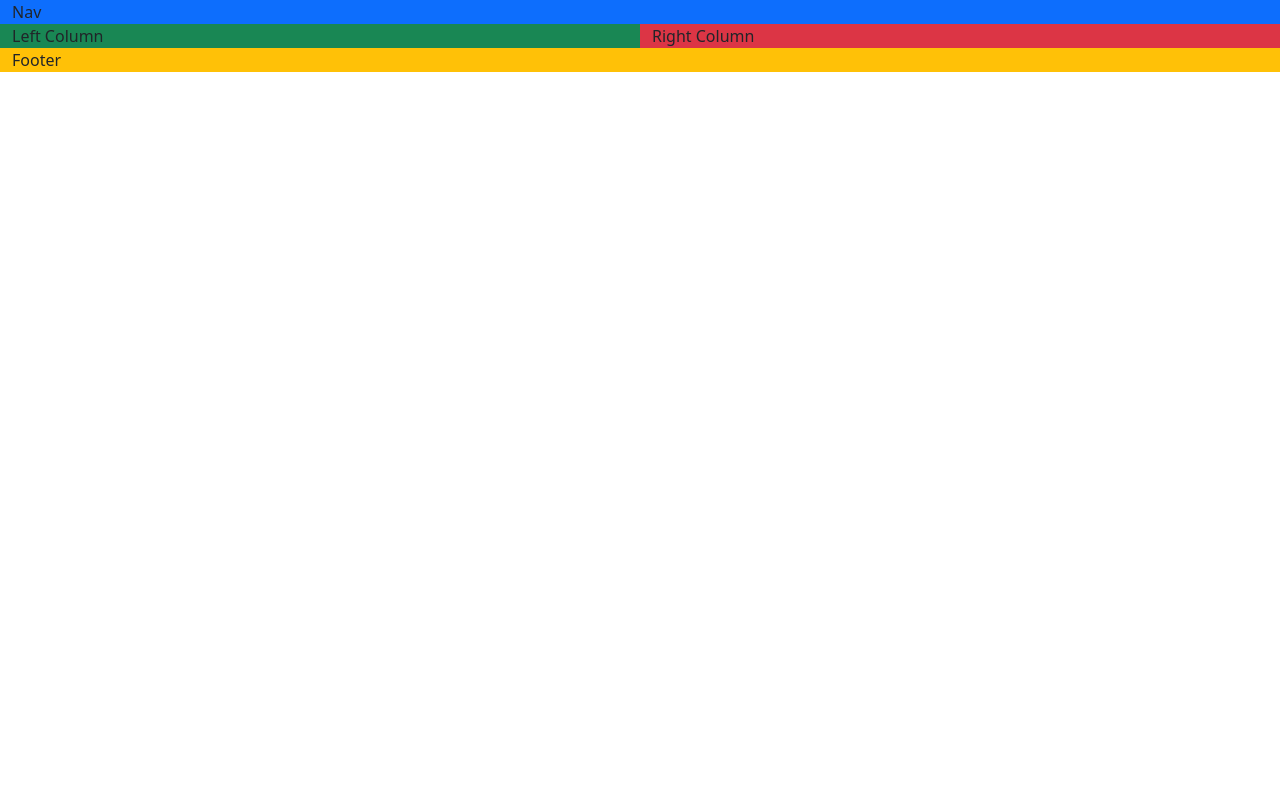
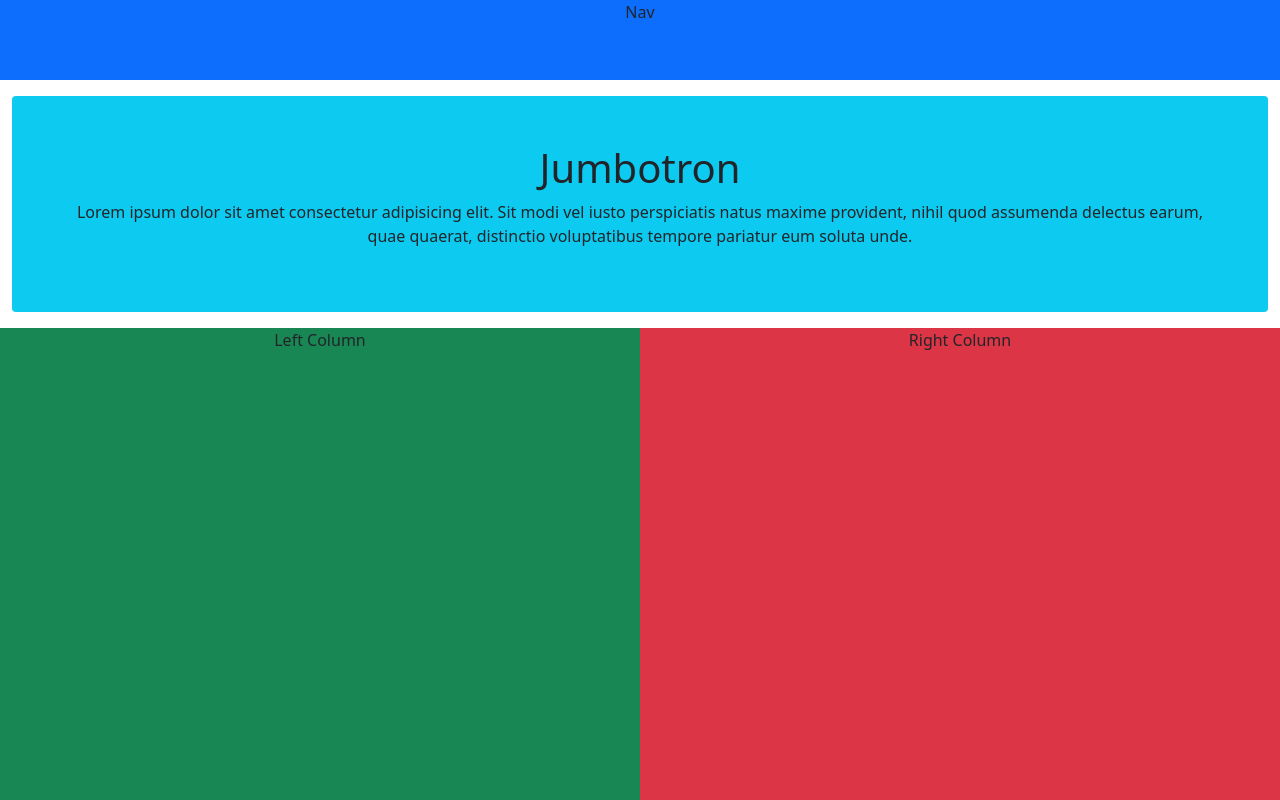
Before and after one commit to Nathan-Anderson-1024/collab-practice, a plain HTML site: page index.html in a window 1280 px wide. Shown: the top 800 px of the page. Drawn offline with nearby package versions, Linux system fonts and the light colour scheme.

Commit message:
added jumbotron

```diff
--- a/index.html
+++ b/index.html
@@ -9,12 +9,16 @@
     <link href="https://cdn.jsdelivr.net/npm/bootstrap@5.1.3/dist/css/bootstrap.min.css" rel="stylesheet" integrity="sha384-1BmE4kWBq78iYhFldvKuhfTAU6auU8tT94WrHftjDbrCEXSU1oBoqyl2QvZ6jIW3" crossorigin="anonymous">
 
     <title>Collab Practice</title>
-    <link rel="stylesheet" href="css/style.css">
+    <link rel="stylesheet" href="css/styles.css">
   </head>
   <body>
     <div class="container-fluid">
         <div class="row">
             <div class="col bg-primary" id="nav">Nav</div>
+        </div>
+        <div class="my-3 p-5 bg-info rounded">
+          <h1>Jumbotron</h1>
+          <p>Lorem ipsum dolor sit amet consectetur adipisicing elit. Sit modi vel iusto perspiciatis natus maxime provident, nihil quod assumenda delectus earum, quae quaerat, distinctio voluptatibus tempore pariatur eum soluta unde.</p>
         </div>
         <div class="row">
             <div class="col-6 bg-success" id="left-column">Left Column</div>
```
